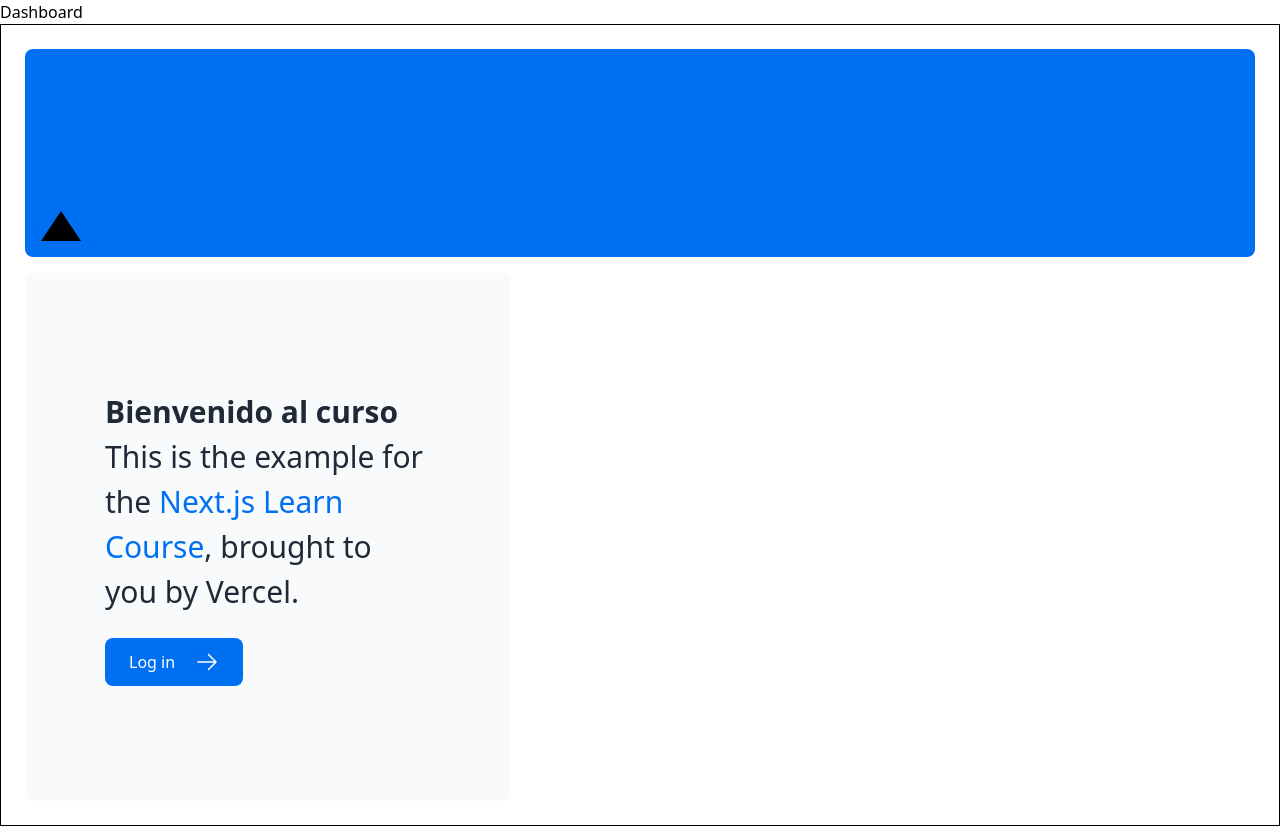
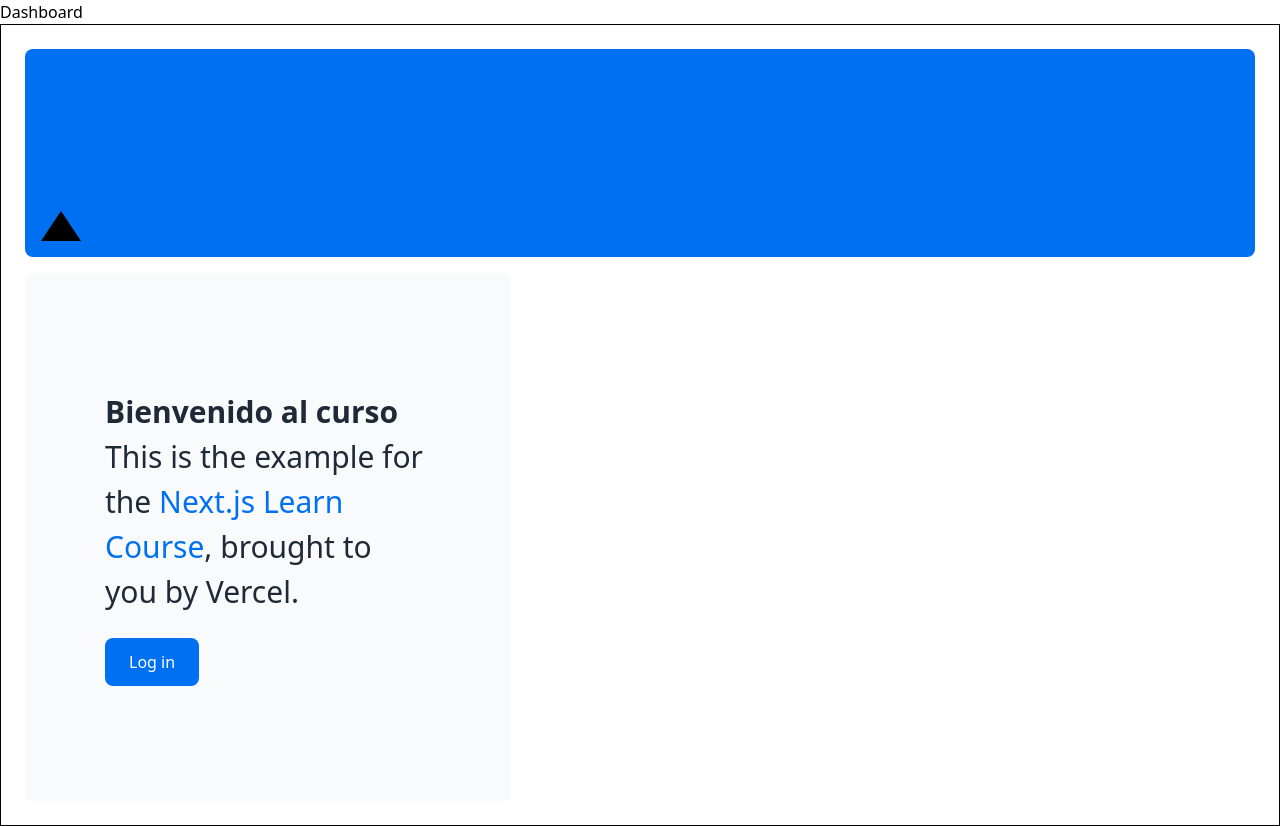
Before and after one commit to gonzalolater/next.js-14-vercel, a Next.js app in the folder nextjs-dashboard/: page / in a window 1280 px wide. Built offline with nearby package versions, Linux system fonts and the light colour scheme.

Commit message:
delete arrow

```diff
--- a/nextjs-dashboard/app/page.tsx
+++ b/nextjs-dashboard/app/page.tsx
@@ -1,8 +1,8 @@
 import AcmeLogo from '@/app/ui/acme-logo';
-import { ArrowRightIcon } from '@heroicons/react/24/outline';
-import Link from 'next/link';
 import styles from './home.module.css';
 
+
+import Link from 'next/link';
 export default function Page() {
   return (
     <main className="flex min-h-screen flex-col p-6">
@@ -23,7 +23,7 @@ export default function Page() {
             href="/login"
             className="flex items-center gap-5 self-start rounded-lg bg-blue-500 px-6 py-3 text-sm font-medium text-white transition-colors hover:bg-blue-400 md:text-base"
           >
-            <span>Log in</span> <ArrowRightIcon className="w-5 md:w-6" />
+            <span>Log in</span>
           </Link>
         </div>
         <div className="flex items-center justify-center p-6 md:w-3/5 md:px-28 md:py-12">
```
